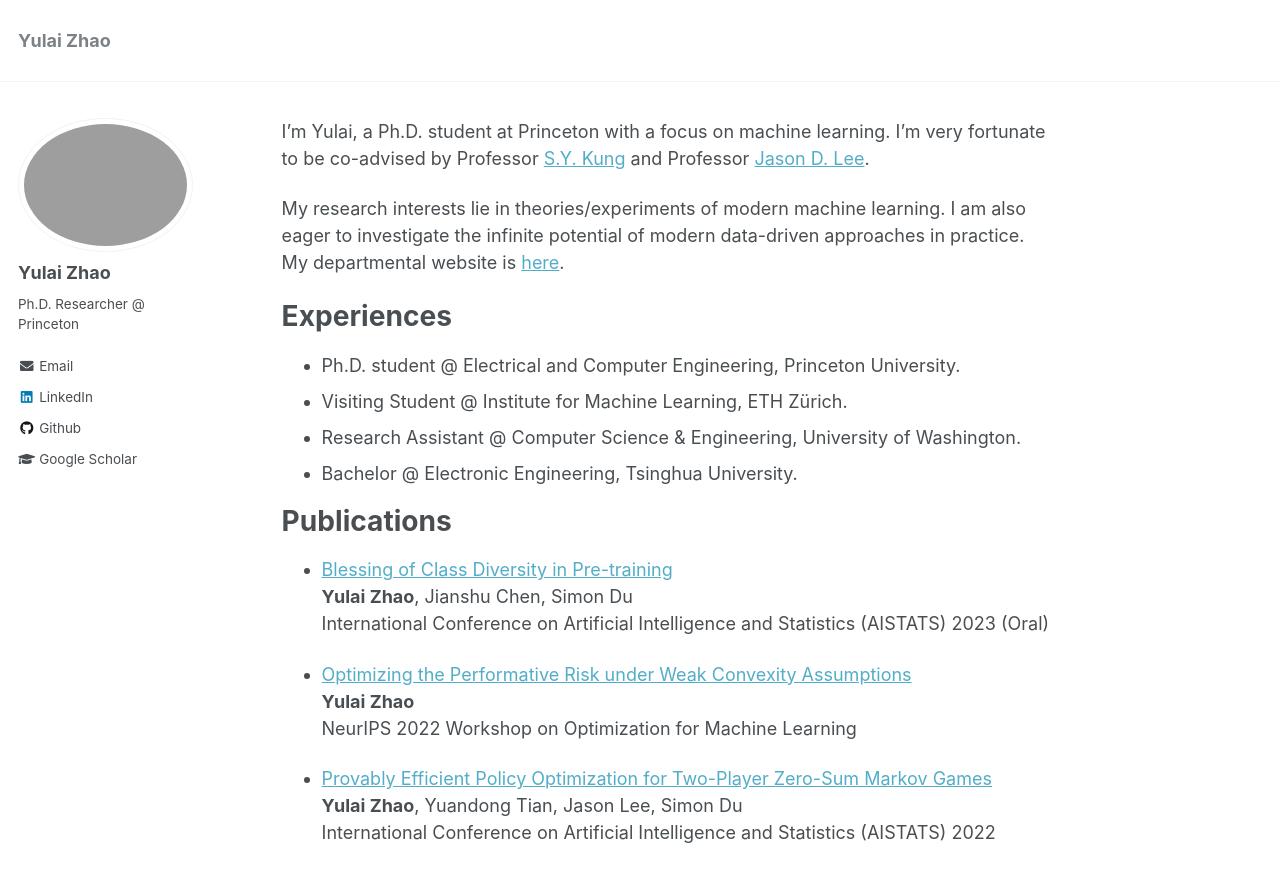
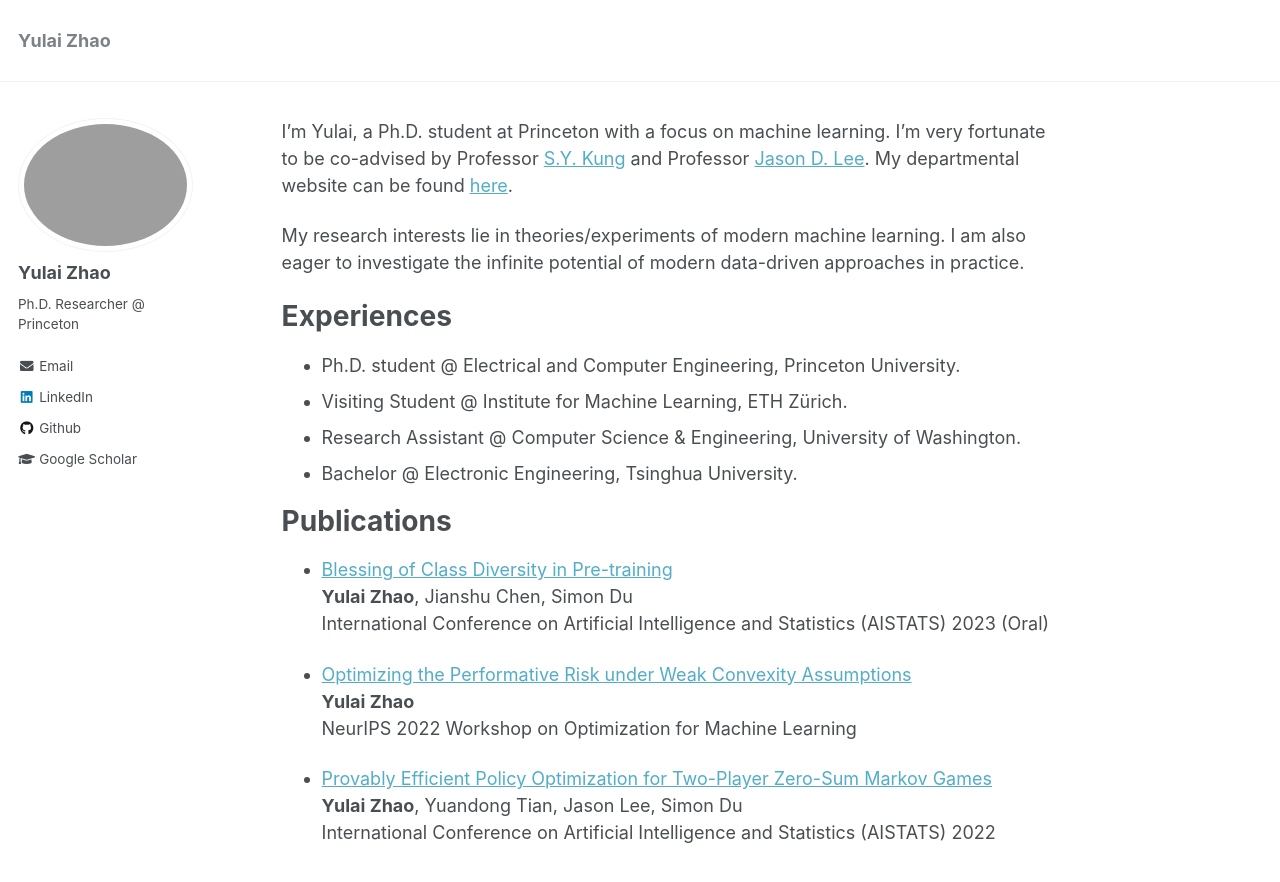
Before and after one commit to zhaoyl18/zhaoyl18.github.io, a Jekyll site: the page built from _pages/about.md, in a window 1280 px wide and 1031 px high. Shown: the top 882 px of the window. Built offline with Jekyll 4.4.1, drawn with Linux system fonts in a browser that asks for light colours.

Commit message:
Update about.md

```diff
--- a/_pages/about.md
+++ b/_pages/about.md
@@ -7,10 +7,10 @@ redirect_from:
   - /about.html
 ---
 
-I'm Yulai, a Ph.D. student at Princeton with a focus on machine learning. I'm very fortunate to be co-advised by Professor [S.Y. Kung](https://ece.princeton.edu/people/sun-yuan-kung) and Professor [Jason D. Lee](https://jasondlee88.github.io/).
+I'm Yulai, a Ph.D. student at Princeton with a focus on machine learning. I'm very fortunate to be co-advised by Professor [S.Y. Kung](https://ece.princeton.edu/people/sun-yuan-kung) and Professor [Jason D. Lee](https://jasondlee88.github.io/). My departmental website can be found [here](https://ece.princeton.edu/people/yulai-zhao).
 
-My research interests lie in theories/experiments of modern machine learning. I am also eager to investigate the infinite potential of modern data-driven approaches in practice. My departmental website is [here](https://ece.princeton.edu/people/yulai-zhao).
 
+My research interests lie in theories/experiments of modern machine learning. I am also eager to investigate the infinite potential of modern data-driven approaches in practice.
 <!-- I'm Yulai, a Ph.D. student at Princeton University. My research interests lie in theories/experiments of modern machine learning. I am also eager to apply modern data-driven approaches to practice. -->
 
 Experiences
```
